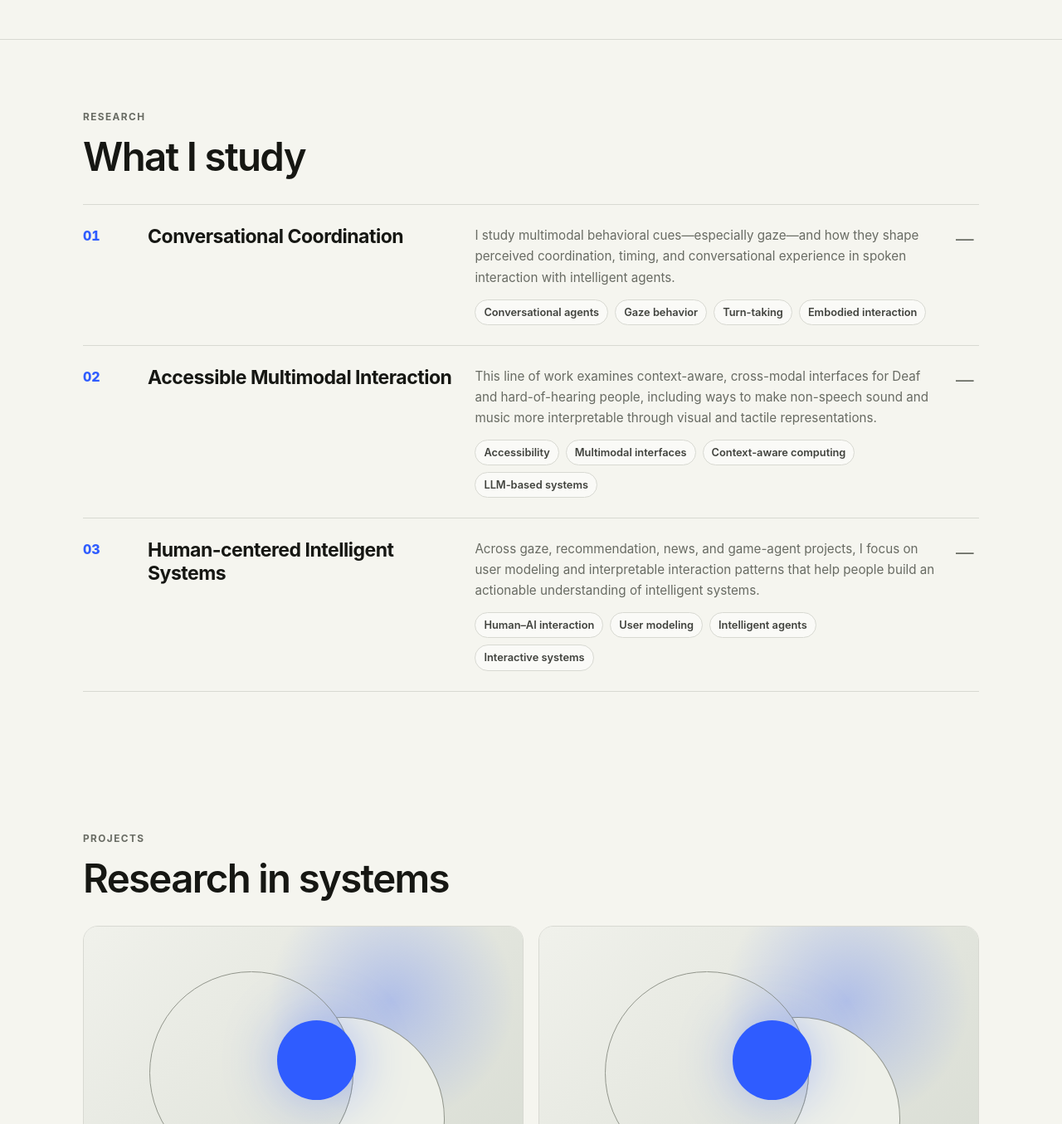
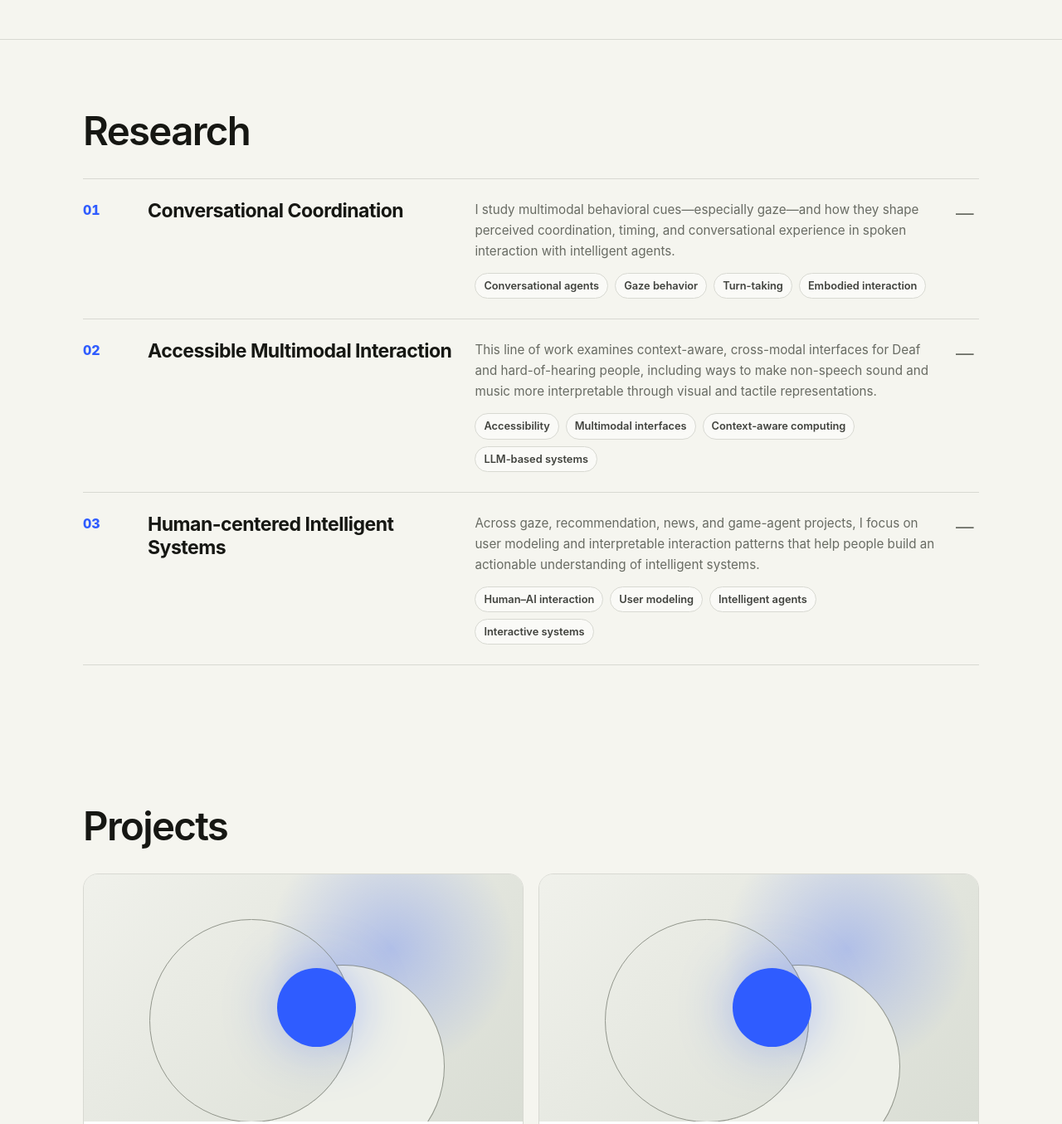
Before and after one commit to dynamic98/dynamic98.github.io, an Astro site: page / in a window 1280 px wide. Shown: the part 680-2035 px from the top of the page at 83% size. Built offline with nearby package versions, Linux system fonts and the light colour scheme; Astro itself is replaced by a stand-in of ours.

Commit message:
Simplify homepage section headings

```diff
--- a/src/pages/index.astro
+++ b/src/pages/index.astro
@@ -33,8 +33,7 @@ import { profile, publications, researchThemes } from '../data/site';
   <section class="section anchor-section" id="research">
     <div class="shell">
       <div class="section-head-simple">
-        <p class="eyebrow">Research</p>
-        <h2 class="section-title">What I study</h2>
+        <h2 class="section-title">Research</h2>
       </div>
       <div class="research-list">
         {researchThemes.map((theme) => (
@@ -57,8 +56,7 @@ import { profile, publications, researchThemes } from '../data/site';
   <section class="section anchor-section" id="projects">
     <div class="shell">
       <div class="section-head-simple">
-        <p class="eyebrow">Projects</p>
-        <h2 class="section-title">Research in systems</h2>
+        <h2 class="section-title">Projects</h2>
       </div>
 
       <div class="project-grid">
@@ -119,7 +117,6 @@ import { profile, publications, researchThemes } from '../data/site';
   <section class="section anchor-section" id="publications">
     <div class="shell">
       <div class="section-head-simple">
-        <p class="eyebrow">Publications</p>
         <h2 class="section-title">Publications</h2>
       </div>
 
```
